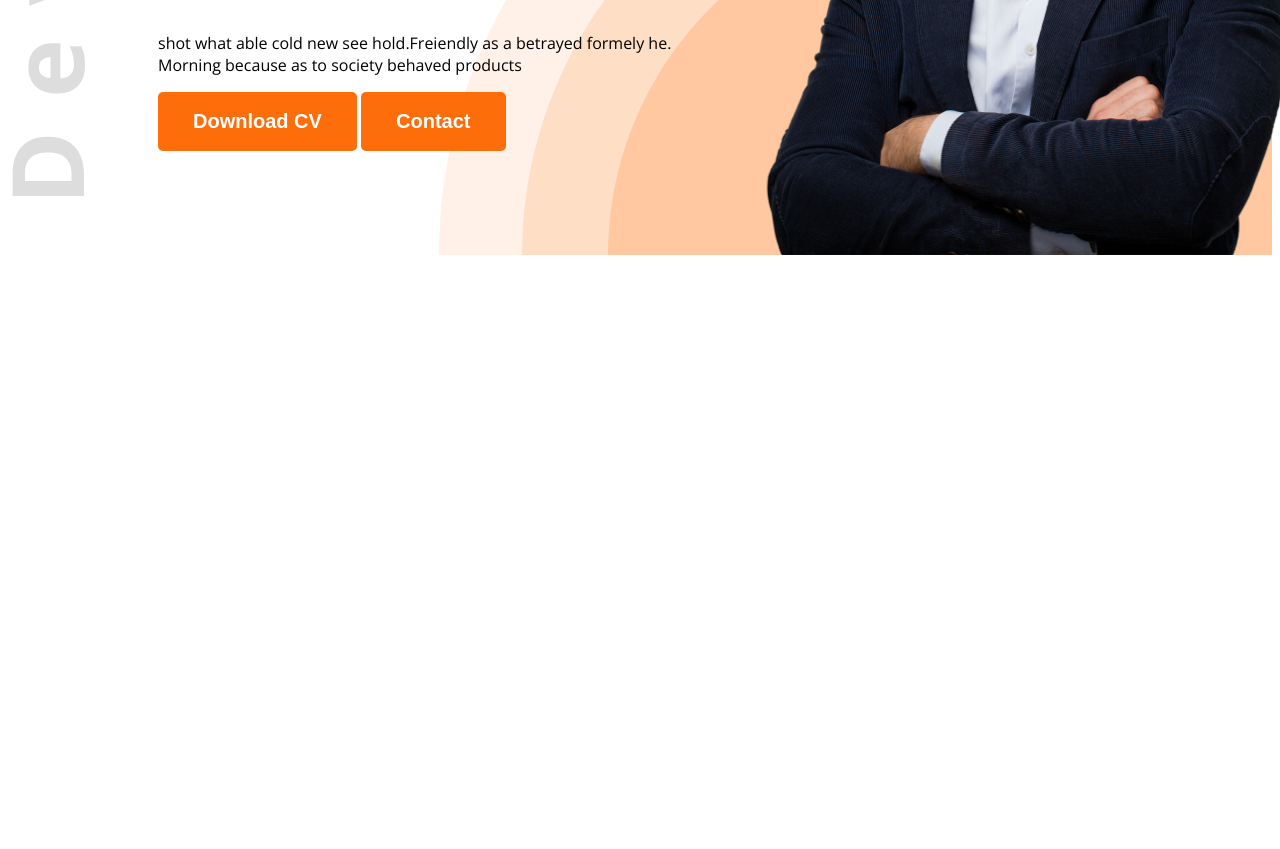
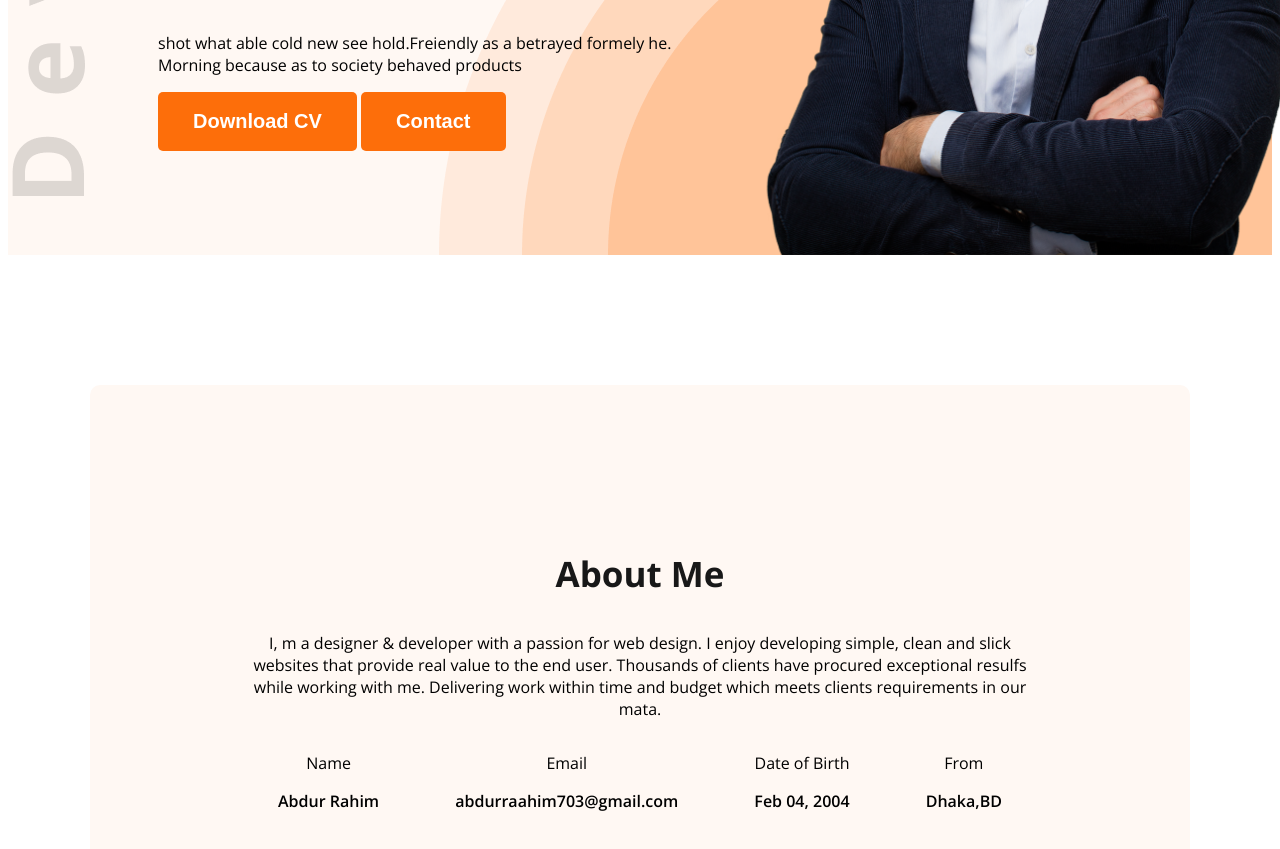
Before and after one commit to Raahim-703/frist-web-site-by-figma, a plain HTML site: page index.html in a window 1280 px wide. Shown: the part 575-1424 px from the top of the page. Before the commit the page ends 838 px from the top, so only its background shows below. Drawn offline with nearby package versions, Linux system fonts and the light colour scheme.

Commit message:
add about section

```diff
--- a/index.html
+++ b/index.html
@@ -13,7 +13,7 @@
 </head>
 
 <body class="open-sans">
-    <header  class="header-img">
+    <header class="header-img secondary-bg">
         <nav>
             <h3 class="nav-title">Ma<span class="text-primary">r</span>y</h3>
             <ul>
@@ -24,20 +24,48 @@
         </nav>
         <div class="banner">
             <div class="banner-content">
-                <h4  class="banner-greetings dark-2" >Hi, I am</h4>
-                <h1  class="banner-title">Mary Hardy</h1>
+                <h4 class="banner-greetings dark-2">Hi, I am</h4>
+                <h1 class="banner-title">Mary Hardy</h1>
                 <p class="banner-description">
-                    shot what able cold new see hold.Freiendly as a betrayed formely he. <br>Morning because as to society
+                    shot what able cold new see hold.Freiendly as a betrayed formely he. <br>Morning because as to
+                    society
                     behaved products
                 </p>
                 <button class="btn-primary">Download CV</button>
-                <button  class="btn-primary">Contact</button>
+                <button class="btn-primary">Contact</button>
             </div>
             <img class="bannar-profile-pic" src="images/hardy.png" alt="">
         </div>
     </header>
     <main>
+        <section class="about  secondary-bg">
+            <h3 class="sectionn-title">About Me</h3>
+            <p class="section-description">
+                I, m a designer & developer with a passion for web design. I enjoy developing simple, clean and slick
+                websites that provide real value to the end user. Thousands of clients have procured exceptional resulfs
+                while working with me. Delivering work within time and budget which meets clients requirements in our
+                mata.
+            </p>
+            <div class="about-iteams">
+                <div class="about-item">
+                    <p class="iteam-title">Name</p>
+                    <p class="item-description">Abdur Rahim</p>
+                </div>
+                <div class="about-item">
+                    <p class="iteam-title">Email</p>
+                    <p class="item-description">abdurraahim703@gmail.com</p>
+                </div>
+                <div class="about-item">
+                    <p class="iteam-title">Date of Birth</p>
+                    <p class="item-description">Feb 04, 2004</p>
+                </div>
+                <div class="about-item">
+                    <p class="iteam-title">From</p>
+                    <p class="item-description">Dhaka,BD</p>
+                </div>
+            </div>
 
+        </section>
     </main>
     <footer>
 
--- a/style/protfolia.css
+++ b/style/protfolia.css
@@ -33,6 +33,15 @@
     font-size: 20px;
     border: none;
 }
+.sectionn-title{
+    font-size: 35px;
+    font-weight: bold;
+    color: #181818;
+}
+.secondary-bg{
+    background-color: #FFF8F3;
+}
+/* shered close */
 
 nav{
     display: flex;
@@ -78,3 +87,22 @@ nav ul li a{
 .bannar-profile-pic{
     width: 580px;
 }
+/* main sytle */
+main{
+    max-width: 1100px;
+    margin: 0 auto;
+}
+/* about style */
+.about{
+    border-radius: 10px;
+    padding: 130px 150px;
+    text-align: center;
+    margin-top: 130px;
+}
+.about-iteams{
+    display: flex;
+    justify-content: space-around;
+}
+.item-description{
+    font-weight: 600;
+}
```
